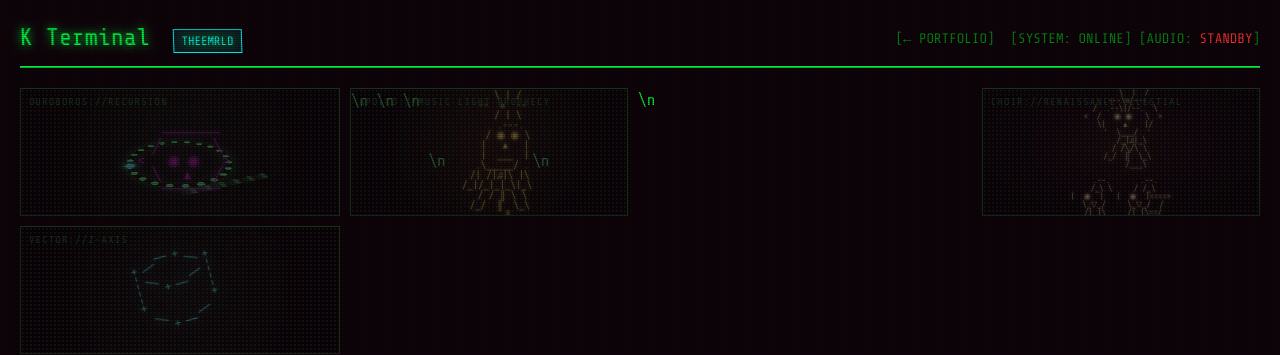
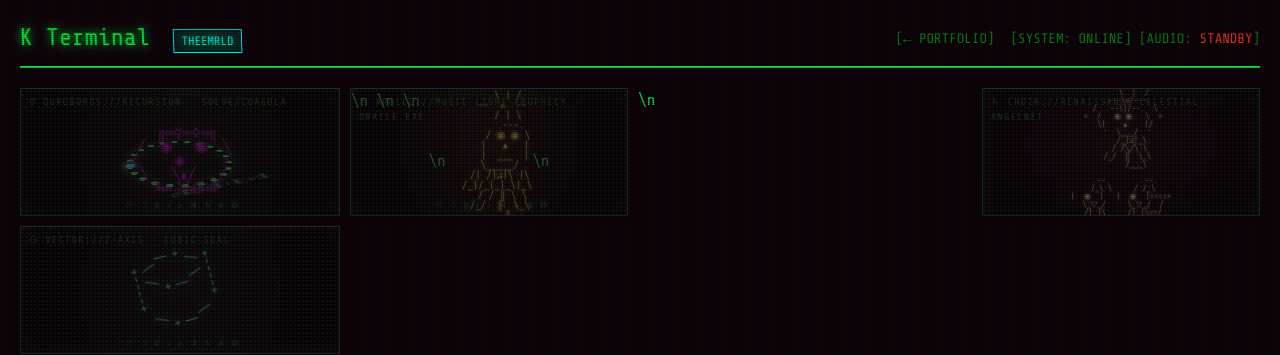
Before and after one commit to ninja-ops-guy/theemrld-portfolio, a React (Vite) app: page /terminal in a window 1280 px wide. Shown: the top 355 px of the page. Built offline with nearby package versions, Linux system fonts and the light colour scheme; the HTML template or start-up script is replaced by a standard one.

Commit message:
enhance K Terminal ASCII with cyberpunk alchemical sigils

```diff
--- a/src/sections/KTerminal.tsx
+++ b/src/sections/KTerminal.tsx
@@ -755,14 +755,14 @@ Playlist: ${tracks.length} track(s)`);
         {/* Living ASCII sigils */}
         <div className={`kt-ascii-deck ${ritualEnabled ? "kt-ritual-on" : "kt-ritual-off"} ${isPlaying ? "kt-ritual-playing" : "kt-ritual-idle"}`} style={{ ["--ritual-power" as any]: ritualIntensity / 100 }} aria-label="audio-reactive animated terminal sigils">
           <div className="kt-ascii-card kt-ouroboros">
-            <span className="kt-ascii-label">OUROBOROS://RECURSION</span>
+            <span className="kt-ascii-label">☿ OUROBOROS://RECURSION · SOLVE/COAGULA</span>
             <div className="kt-ouro-stage">
-              <div className="kt-ouro-ring"><span className="kt-ouro-snake">▓▒░▓▒░▓▒░▓▒░▓▒░▓▒░</span><span className="kt-ouro-head">◆</span></div>
-              <pre className="kt-eye">{asciiTick % 32 < 3 ? '   ───────\n  ╱       ╲\n <    ─    >\n  ╲       ╱\n   ───────' : '   ───────\n  ╱       ╲\n <   ◉ ◉   >\n  ╲   ▴   ╱\n   ───────'}</pre>
+              <div className="kt-ouro-ring"><span className="kt-ouro-snake">▓▒░☿░▒▓·🜍·▓▒░☽░▒▓·🜔·</span><span className="kt-ouro-head">◆</span></div>
+              <pre className="kt-eye">{asciiTick % 32 < 3 ? '  ╔═☿═🜍═╗\n ╱  ─────  ╲\n<  ── ◇ ──  >\n ╲  ─────  ╱\n  ╚═☽═🜔═╝' : '  ╔═☿═🜍═╗\n ╱  ◉   ◉  ╲\n<     ◈     >\n ╲   ╲▴╱   ╱\n  ╚═☽═🜔═╝'}</pre>
             </div>
           </div>
-          <div className="kt-ascii-card kt-apollo-card">\n            <span className="kt-ascii-label">APOLLO://MUSIC·LIGHT·PROPHECY</span>\n            <div className="kt-apollo-stage">\n              <pre className="kt-apollo">{asciiTick % 40 < 3 ? `       \\ | /\n     --  ☼  --\n       / | \\\n        .---.\n       / - - \\\n      |   ▴   |\n      |  ___  |\n     .\\_____/ .\n    /| /|♩|\\ |\\\n   /_|/_|_|_\\|_\\\n     / / ║ \\ \\\n    /_/  ║  \\_\\\n       __║__\n      /_/_\\_\\` : `       \\ | /\n     --  ☼  --\n       / | \\\n        .---.\n       / ◉ ◉ \\\n      |   ▴   |\n      |  ___  |\n     .\\_____/ .\n    /| /|♫|\\ |\\\n   /_|/_|_|_\\|_\\\n     / / ║ \\ \\\n    /_/  ║  \\_\\\n       __║__\n      /_/_\\_\\`}</pre>\n            </div>\n          </div>\n          <div className="kt-ascii-card kt-angel-card">
-            <span className="kt-ascii-label">CHOIR://RENAISSANCE·CELESTIAL</span>
+          <div className="kt-ascii-card kt-apollo-card">\n            <span className="kt-ascii-label">☉ APOLLO://MUSIC·LIGHT·PROPHECY · ORACLE.EXE</span>\n            <div className="kt-apollo-stage">\n              <pre className="kt-apollo">{asciiTick % 40 < 3 ? `       \\ | /\n     --  ☼  --\n       / | \\\n        .---.\n       / - - \\\n      |   ▴   |\n      |  ___  |\n     .\\_____/ .\n    /| /|♩|\\ |\\\n   /_|/_|_|_\\|_\\\n     / / ║ \\ \\\n    /_/  ║  \\_\\\n       __║__\n      /_/_\\_\\` : `       \\ | /\n     --  ☼  --\n       / | \\\n        .---.\n       / ◉ ◉ \\\n      |   ▴   |\n      |  ___  |\n     .\\_____/ .\n    /| /|♫|\\ |\\\n   /_|/_|_|_\\|_\\\n     / / ║ \\ \\\n    /_/  ║  \\_\\\n       __║__\n      /_/_\\_\\`}</pre>\n            </div>\n          </div>\n          <div className="kt-ascii-card kt-angel-card">
+            <span className="kt-ascii-label">♄ CHOIR://RENAISSANCE·CELESTIAL · ANGELNET</span>
             <div className="kt-angel-stage">
               <pre className="kt-angels">{asciiTick % 28 < 3 ? `   .      *       .
       \\  |  /
@@ -805,7 +805,7 @@ Playlist: ${tracks.length} track(s)`);
             </div>
           </div>
           <div className="kt-ascii-card kt-cube-card">
-            <span className="kt-ascii-label">VECTOR://Z-AXIS</span>
+            <span className="kt-ascii-label">🜔 VECTOR://Z-AXIS · CUBIC SEAL</span>
             <div className="kt-cube-stage">
               <pre className="kt-cube-face">{['    +------+\n   /      /|\n  +------+ |\n  |      | +\n  |      |/\n  +------+','      +----+\n    /    / \\\n   +    +   |\n   |    |   +\n    \\    \\ /\n      +----+','   +------+\n   |\\      \\\n   | +------+\n   + |      |\n    \\|      |\n     +------+','      +----+\n     / \\    \\\n    +   +    +\n    |   |    |\n     \\ /    /\n      +----+'][Math.floor(asciiTick/2)%4]}</pre>
             </div>
@@ -1015,6 +1015,8 @@ Playlist: ${tracks.length} track(s)`);
 
         .kt-ascii-deck { display:grid; grid-template-columns:1.15fr 1fr 1.2fr 1fr; gap:10px; margin-bottom:10px; min-height:128px; }
         .kt-ascii-card { position:relative; overflow:hidden; border:1px solid #008f11; background:radial-gradient(circle at 50% 50%,rgba(0,255,65,.08),rgba(13,2,8,.94) 68%); min-height:128px; }
+        .kt-ascii-card { box-shadow:inset 0 0 22px rgba(0,255,65,.08),0 0 9px rgba(255,0,255,.08); }
+        .kt-ascii-card::before { content:'☉  ☽  ☿  ♀  ♂  ♃  ♄  🜍  🜔'; position:absolute; left:0; right:0; bottom:3px; text-align:center; font-size:8px; letter-spacing:.18em; color:#00ffff; opacity:.32; text-shadow:0 0 6px #00ffff; animation:kt-sigil-stream 5s steps(16) infinite; }
         .kt-ascii-label { position:absolute; top:5px; left:8px; z-index:4; color:#008f11; font-size:10px; letter-spacing:.12em; }
         .kt-ouro-stage,.kt-cube-stage,.kt-apollo-stage,.kt-angel-stage { position:absolute; inset:18px 0 0; display:flex; align-items:center; justify-content:center; perspective:380px; }
         .kt-ouro-ring { position:absolute; width:105px; height:105px; border:7px dotted #00ff41; border-radius:50%; box-shadow:0 0 12px rgba(0,255,65,.35),inset 0 0 12px rgba(0,255,65,.2); animation:kt-ouro-spin 5.5s steps(32) infinite; transform:rotateX(64deg) rotateZ(0deg); }
@@ -1027,6 +1029,7 @@ Playlist: ${tracks.length} track(s)`);
         @keyframes kt-choir-breathe { 50% { transform:translateY(-1px); filter:brightness(1.22); } }
         @keyframes kt-stars { 50% { opacity:.2; } }
         .kt-cube-face { margin:0; color:#00ffff; font:14px/1.05 'Share Tech Mono',monospace; white-space:pre; text-shadow:0 0 8px rgba(0,255,255,.55); transform-origin:center; animation:kt-cube-z 3.4s steps(24) infinite; }
+        @keyframes kt-sigil-stream { 0%,100%{transform:translateX(-3px);opacity:.22} 50%{transform:translateX(3px);opacity:.5} }
         @keyframes kt-ouro-spin { to { transform:rotateX(64deg) rotateZ(360deg); } }
         @keyframes kt-eye-float { 50% { transform:translateY(2px); opacity:.82; } }
         @keyframes kt-cube-z { to { transform:rotateZ(360deg); } }
@@ -1037,9 +1040,9 @@ Playlist: ${tracks.length} track(s)`);
         .kt-ritual-playing .kt-angels { animation-duration:calc(3s - (var(--ritual-power) * 1.4s)); }
         .kt-ritual-playing .kt-cube-face { animation-duration:calc(4s - (var(--ritual-power) * 2s)); }
         .kt-ritual-playing .kt-eye { text-shadow:0 0 calc(7px + var(--ritual-power) * 15px) rgba(255,0,255,.9); }
-        .kt-ascii-card::after { content:''; position:absolute; inset:0; pointer-events:none; opacity:.28; background-image:radial-gradient(circle,rgba(0,255,65,.65) 0 1px,transparent 1px); background-size:4px 4px; mix-blend-mode:screen; }
+        .kt-ascii-card::after { content:''; position:absolute; inset:0; pointer-events:none; opacity:.28; background-image:radial-gradient(circle,rgba(0,255,65,.65) 0 1px,transparent 1px); background-size:4px 4px; mix-blend-mode:screen; box-shadow:inset 0 0 0 1px rgba(255,176,0,.08); }
         @media(max-width:768px){ .kt-ascii-deck{grid-template-columns:1fr 1fr;min-height:108px}.kt-ascii-card{min-height:108px}.kt-ouro-ring{width:82px;height:82px}.kt-eye{font-size:11px}.kt-cube-face{font-size:10px} }
-        @media(prefers-reduced-motion:reduce){ .kt-ouro-ring,.kt-eye,.kt-cube-face,.kt-apollo,.kt-angels,.kt-angel-card::before{animation:none} }
+        @media(prefers-reduced-motion:reduce){ .kt-ouro-ring,.kt-eye,.kt-cube-face,.kt-apollo,.kt-angels,.kt-angel-card::before,.kt-ascii-card::before{animation:none} }
 
         .kt-visualizer-container {
           height: 100px;
```
